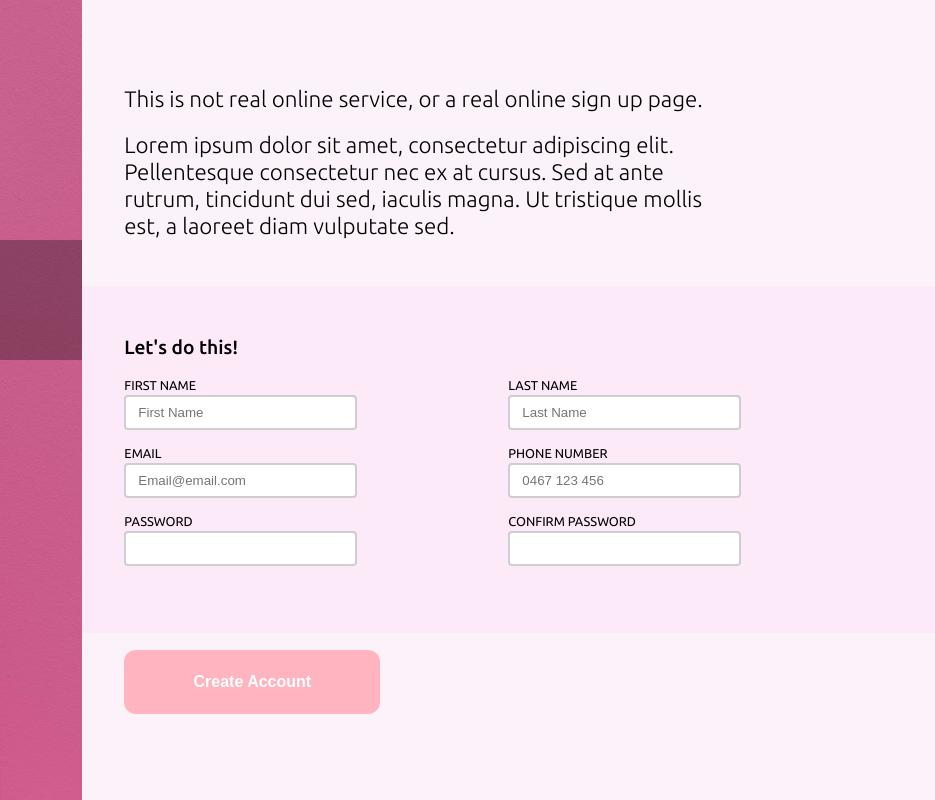
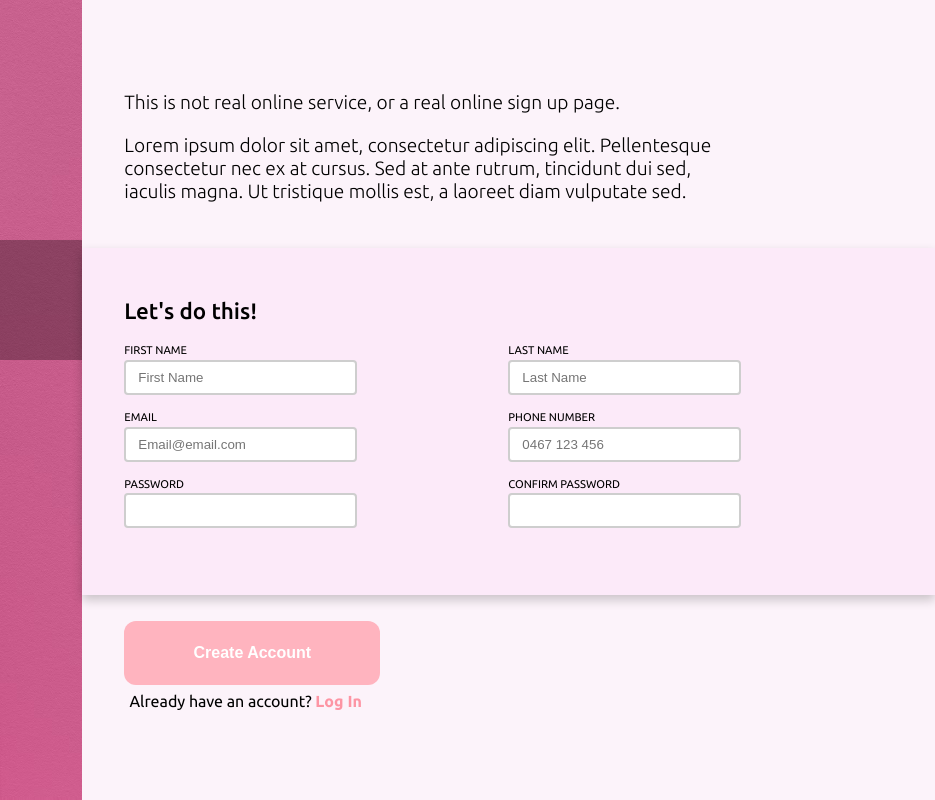
Before and after one commit to wiryawaneo/signUpForm, a plain HTML site: page index.html in a window 1280 px wide. Shown: the full height of the page, 345-1280 px from the left. Drawn offline with Linux system fonts and the light colour scheme.

Commit message:
added login button

```diff
--- a/index.html
+++ b/index.html
@@ -63,6 +63,7 @@
             </div>
           </div>
           <button id="create">Create Account</button>
+          <div class="login"><p>Already have an account? <a>Log In</a></p></div>
         </form>
       </section>
     </container>
--- a/styles.css
+++ b/styles.css
@@ -33,12 +33,12 @@ container {
   display: flex;
   justify-content: center;
   align-items: center;
-  gap:10px;
+  gap: 10px;
 }
 
 .image-sidebar > .sidebar-logo {
-  height:8vh;
-  width:auto;
+  height: 8vh;
+  width: auto;
 }
 
 .image-sidebar > .sidebar-logo > img {
@@ -62,7 +62,7 @@ container {
 }
 
 #formHeader {
-  font-size: 1.4rem;
+  font-size: 1.2rem;
   max-width: 70%;
   margin-bottom: 3%;
 }
@@ -79,6 +79,7 @@ form > #formContent {
   display: flex;
   flex-direction: row;
   flex-wrap: wrap;
+  box-shadow: 0px 5px 10px rgba(0, 0, 0, 0.2);
 }
 
 .textContainer {
@@ -88,7 +89,7 @@ form > #formContent {
 .formText {
   margin-bottom: 20px;
   line-height: 1.2;
-  font-size: 1.2rem;
+  font-size: 1.4rem;
   font-weight: 500;
 }
 
@@ -99,7 +100,7 @@ form > #formContent {
 
 .inputContainer > label {
   text-transform: uppercase;
-  font-size: 0.8rem;
+  font-size: 0.7rem;
   margin-bottom: 1%;
 }
 
@@ -128,7 +129,7 @@ form > #formContent > * {
 }
 
 #create {
-  margin-top: 2%;
+  margin-top: 3%;
   background-color: rgb(255, 180, 191);
   height: 4rem;
   width: 16rem;
@@ -140,3 +141,18 @@ form > #formContent > * {
   font-weight: 800;
   cursor: pointer;
 }
+
+.login {
+  margin-top: 1%;
+  margin-left: 5.6%;
+  font-size: 1rem;
+}
+
+.login > p {
+}
+
+.login > p > a {
+  font-weight: 600;
+  cursor: pointer;
+  color: rgb(253, 149, 164);
+}
```
